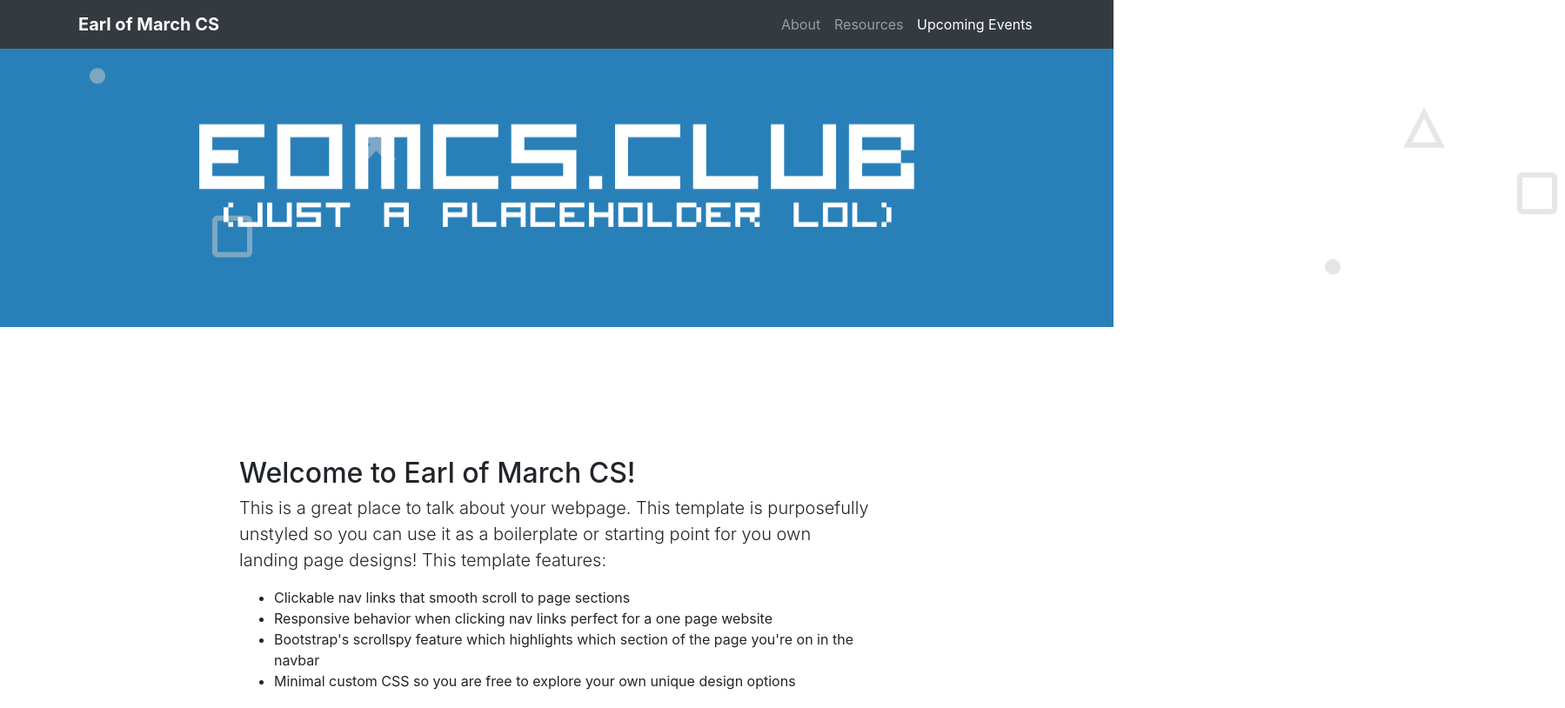
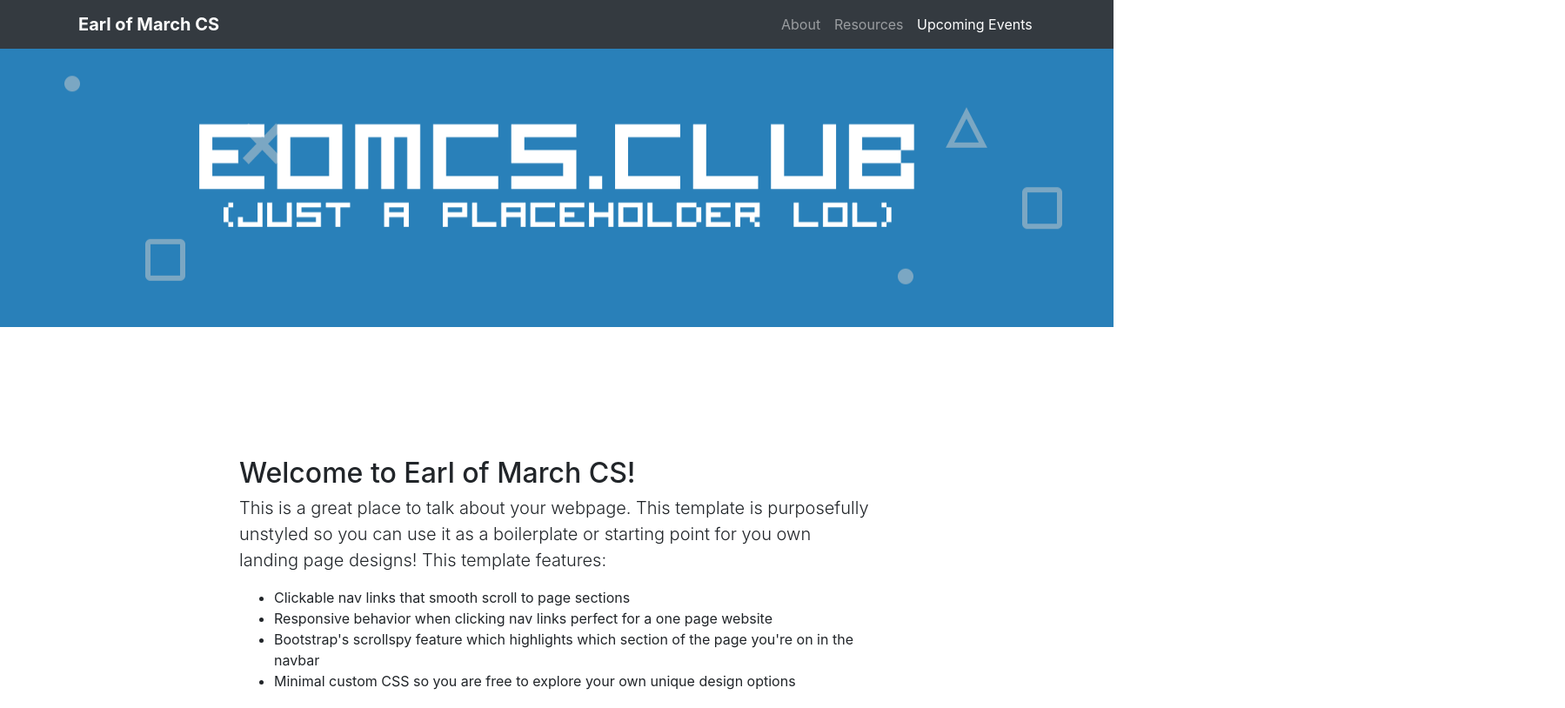
Before and after one commit to redside100/eomcs.club, a website with bundled scripts: page index.html in a window 1280 px wide. Shown: the top 814 px of the page at 87% size, 1799 px wide, since content can reach past the window. Built offline with nearby package versions, Linux system fonts and the light colour scheme.

Commit message:
Fix shape resize

```diff
--- a/css/scrolling-nav.css
+++ b/css/scrolling-nav.css
@@ -27,43 +27,43 @@ div{
 .bg-dot-0-0{
   opacity: 0.5;
   position: absolute;
-  top: 70px;
-  left: 80px;
+  top: 21%;
+  left: 4%;
   z-index: 1;
 }
 .bg-dot-0-1{
   opacity: 0.5;
   position: absolute;
-  top: 260px;
-  left: 1500px;
+  top: 72%;
+  left: 78.8%;
   z-index: 1;
 }
 .bg-square-0-0{
   opacity: 0.5;
   position: absolute;
-  top: 225px;
-  left: 235px;
+  top: 67%;
+  left: 12.34%;
   z-index: 1;
 }
 .bg-square-0-1{
   opacity: 0.5;
   position: absolute;
-  top: 205px;
-  left: 1735px;
+  top: 59%;
+  left: 91.1%;
   z-index: 1;
 }
 .bg-cross-0-0{
   opacity: 0.5;
   position: absolute;
-  top: 120px;
-  left: 400px;
+  top: 31.7%;
+  left: 21%;
   z-index: 1;
 }
 .bg-triangle-0-0{
   opacity: 0.5;
   position: absolute;
-  top: 100px;
-  left: 1605px;
+  top: 26.5%;
+  left: 84.3%;
   z-index: 1;
 }
 img{
--- a/index.html
+++ b/index.html
@@ -43,7 +43,7 @@
       </div>
     </nav>
 
-    <header class="bg-primary text-white fadein">
+    <header class="bg-primary text-white fadein" style="position: relative">
       <div class="container text-center">
 		<img src="img/logo.png" class="floating" style="position: relative; z-index: 2"></img>
       </div>
```
